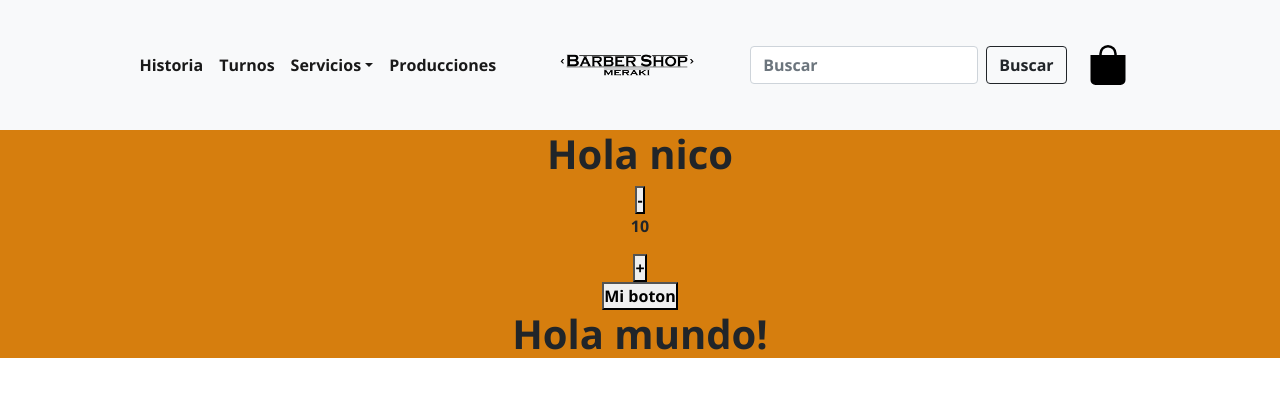
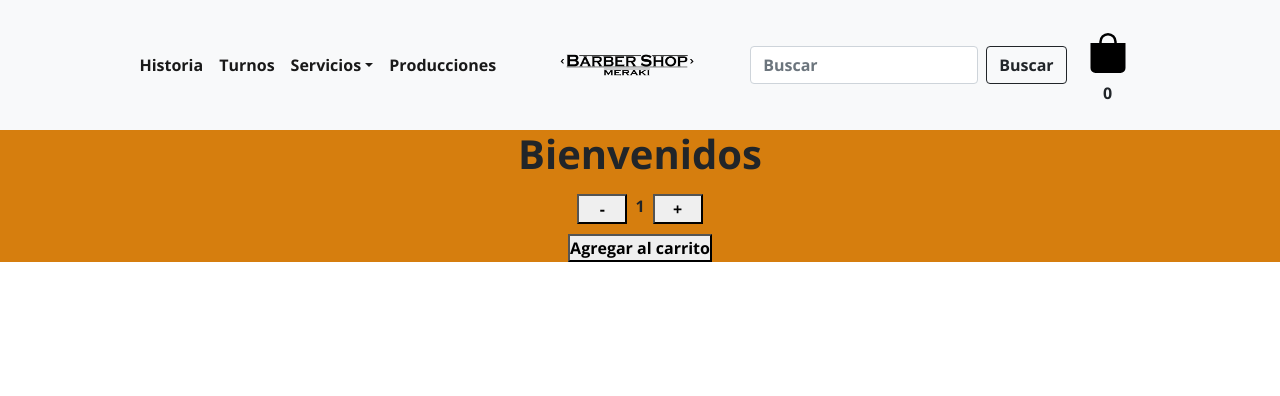
Before and after one commit to nicocerezo09/meraki, a React (Create React App) app: page / in a window 1280 px wide. Shown: the top 396 px of the page. Built offline with nearby package versions, Linux system fonts and the light colour scheme.

Commit message:
agregue un contador

```diff
--- a/src/App.css
+++ b/src/App.css
@@ -2,34 +2,3 @@
   text-align: center;
   background-color: #D67E0E;
 }
-
-
-@media (prefers-reduced-motion: no-preference) {
-  .App-logo {
-    animation: App-logo-spin infinite 20s linear;
-  }
-}
-
-.App-header {
-  background-color: #282c34;
-  min-height: 100vh;
-  display: flex;
-  flex-direction: column;
-  align-items: center;
-  justify-content: center;
-  font-size: calc(10px + 2vmin);
-  color: white;
-}
-
-.App-link {
-  color: #61dafb;
-}
-
-@keyframes App-logo-spin {
-  from {
-    transform: rotate(0deg);
-  }
-  to {
-    transform: rotate(360deg);
-  }
-}
--- a/src/App.js
+++ b/src/App.js
@@ -3,6 +3,7 @@ import Counter from './components/Counter/Counter';
 import NavBar from './components/NavBar/NavBar';
 import Button from './components/Button/Button';
 import ItemListContainer from './components/ItemListContainer/ItemListContainer';
+
 
 const App = () => {
   const myFunction = () => {
@@ -13,10 +14,9 @@ const App = () => {
     <>
       <div className="App">
         <NavBar />
-        <h1>Hola nico</h1>
+        <ItemListContainer greeting={'Bienvenidos'}/>
         <Counter />
-        <Button callback={myFunction} label="Mi boton" />
-        <ItemListContainer greeting={'Hola mundo!'}/>
+        <Button callback={myFunction} label="Agregar al carrito" />
       </div>
     </>
   );
--- /dev/null
+++ b/src/asyncmock.js
@@ -0,0 +1,15 @@
+//pseudo base de datos
+
+const products = [
+    { id: 1, name: 'iphone 12', price: 1000, category: 'celular', stock: '25', description: 'descripcion iphone 12'},
+    { id: 2, name: 'iphone 13', price: 1000, category: 'celular', stock: '25', description: 'descripcion iphone 12'},
+    { id: 3, name: 'iphone 12', price: 1000, category: 'celular', stock: '25', description: 'descripcion iphone 12'}
+]
+
+export const fakeFetch = () => {
+    return new Promise (resolve => {
+        setTimeout(() => {
+            resolve(products)
+        }, 2000)
+    })
+}
--- a/src/components/CartWidget/CartWidget.js
+++ b/src/components/CartWidget/CartWidget.js
@@ -1,11 +1,12 @@
 const CartWidget = () => {
-    return
+    return (
         <div>
-            <a class="nav-link active" href="#"><svg xmlns="http://www.w3.org/2000/svg" width="50" height="40" fill="black" class="bi bi-bag-fill" viewBox="0 0 16 16">
-            <path d="M8 1a2.5 2.5 0 0 1 2.5 2.5V4h-5v-.5A2.5 2.5 0 0 1 8 1zm3.5 3v-.5a3.5 3.5 0 1 0-7 0V4H1v10a2 2 0 0 0 2 2h10a2 2 0 0 0 2-2V4h-3.5z"/>
+            <a className='nav-link active' href='#'><svg xmlns='http://www.w3.org/2000/svg' width='50' height='40' fill='black' className='bi bi-bag-fill' viewBox='0 0 16 16'>
+            <path d='M8 1a2.5 2.5 0 0 1 2.5 2.5V4h-5v-.5A2.5 2.5 0 0 1 8 1zm3.5 3v-.5a3.5 3.5 0 1 0-7 0V4H1v10a2 2 0 0 0 2 2h10a2 2 0 0 0 2-2V4h-3.5z'/>
             </svg></a>
             0
         </div>
+        )
 }
 
 export default CartWidget
--- /dev/null
+++ b/src/components/Counter/Counter.css
@@ -0,0 +1,9 @@
+.BotonesHorizontal{
+    display: flex;
+    flex-direction: row;
+    justify-content: center;
+}
+.BotonesGrandes{
+    width: 50px;
+    height: 30px;
+}
--- a/src/components/Counter/Counter.js
+++ b/src/components/Counter/Counter.js
@@ -1,16 +1,17 @@
 import { useState, useEffect } from "react"
+import './Counter.css';
+const Counter = () => {
 
-const Counter = () => {
-    // console.log(useState())
+    const initial = 1
+    const stock = 7
 
-    // const myState = useState(0)
-    const [count, setCount] = useState(0)
-    // console.log(myState)
+    const [count, setCount] = useState(1)
+
 
     useEffect(() => {
         console.log('se acaba de montar el componente')
         setTimeout(() =>{
-            setCount(10)
+            setCount(1)
         }, 3000)
     }, [])
 
@@ -19,23 +20,23 @@ const Counter = () => {
     }, [count])
 
     const decrement = () => {
-        // console.log('decrement')
+        if (count > initial) {
         setCount(count -1)
+        }
     }
 
     const increment = () => {
-        // console.log('increment')
-        if (count < 10){
+        if (count < stock) {
         setCount(count + 1)
         }
     }
     console.log('se va a montar el componente')
 
     return(
-        <div>
-            <button onClick={decrement}>-</button>
-            <p>{count}</p>
-            <button onClick={increment}>+</button>
+        <div className="BotonesHorizontal">
+            <button onClick={decrement} className="BotonesGrandes">-</button>
+            <p className="mx-2">{count}</p>
+            <button onClick={increment} className="BotonesGrandes">+</button>
         </div>
     )
 }
--- /dev/null
+++ b/src/components/Item/Item.js
@@ -0,0 +1,13 @@
+const Item = ({name, img}) => {
+    return (
+        <section>
+            <picture>
+                <img src={img} alt={name} />
+            </picture>
+            <h3>{name}</h3>
+            <button>Ver detalle</button>
+        </section>
+    )
+}
+
+export default Item
--- /dev/null
+++ b/src/components/ItemList/ItemList.js
@@ -0,0 +1,11 @@
+import Item from '../Item/Item'
+
+const ItemList = ({products}) => {
+    return (
+        <ul>
+            {products.map(prod => <item key={prod.id} {...prod}/>)}
+        </ul>
+    )
+}
+
+export default ItemList
--- a/src/components/ItemListContainer/ItemListContainer.js
+++ b/src/components/ItemListContainer/ItemListContainer.js
@@ -1,7 +1,24 @@
+import { useState, useEffect } from "react"
+import { fakeFetch } from "../../asyncmock"
+import ItemList from "../ItemList/ItemList"
 const ItemListContainer = (props) => {
-    console.log(props.greeting)
+    const [products, setProducts] = useState([])
+
+    useEffect (() => {
+        fakeFetch().then( prods => {
+            setProducts(prods)
+        }).catch(error => {
+            console.log(error)
+        })
+    }, [])
+
+
+
     return(
+        <div>
         <h1>{props.greeting}</h1>
+        <ItemList products={products} />
+        </div>
     )
 }
 
--- a/src/components/NavBar/NavBar.js
+++ b/src/components/NavBar/NavBar.js
@@ -1,43 +1,44 @@
 import './NavBar.css'
+import CartWidget from '../CartWidget/CartWidget'
 
 const NavBar = (props) => {
     console.log(props)
     return(
-    <nav class="navbar navbar-expand-lg navbar-light bg-light pb-0 pt-0">
-        <div class="container-fluid">
-            <button class="navbar-toggler" type="button" data-bs-toggle="collapse" data-bs-target="#navbarSupportedContent" aria-controls="navbarSupportedContent" aria-expanded="false" aria-label="Toggle navigation">
-                <span class="navbar-toggler-icon"></span>
+    <nav className='navbar navbar-expand-lg navbar-light bg-light pb-0 pt-0'>
+        <div className='container-fluid'>
+            <button className='navbar-toggler' type='button' data-bs-toggle='collapse' data-bs-target='#navbarSupportedContent' aria-controls='navbarSupportedContent' aria-expanded='false' aria-label='Toggle navigation'>
+                <span className='navbar-toggler-icon'></span>
             </button>
-            <div class="collapse navbar-collapse justify-content-center mb-0 mt-0" id="navbarSupportedContent">
-                <ul class="navbar-nav me-5 mb-2 mb-lg-0">
-                    <li class="nav-item">
-                         <a class="nav-link active" aria-current="page" href="#">Historia</a>
+            <div className='collapse navbar-collapse justify-content-center mb-0 mt-0' id='navbarSupportedContent'>
+                <ul className='navbar-nav me-5 mb-2 mb-lg-0'>
+                    <li className='nav-item'>
+                         <a className='nav-link active' aria-current='page' href='#'>Historia</a>
                          </li>
-                    <li class="nav-item">
-                        <a class="nav-link active" href="#">Turnos</a>
+                    <li className='nav-item'>
+                        <a className='nav-link active' href='#'>Turnos</a>
                      </li>
-                    <li class="nav-item dropdown">
-                        <a class="nav-link dropdown-toggle active" href="#" id="navbarDropdown" role="button" data-bs-toggle="dropdown" aria-expanded="false">
+                    <li className='nav-item dropdown'>
+                        <a className='nav-link dropdown-toggle active' href='#' id='navbarDropdown' role='button' data-bs-toggle='dropdown' aria-expanded='false'>
                             Servicios
                         </a>
-                <ul class="dropdown-menu" aria-labelledby="navbarDropdown">
-                    <li><a class="dropdown-item" href="#">Corte</a></li>
-                    <li><a class="dropdown-item" href="#">Peinado</a></li>
-                    <li><a class="dropdown-item" href="#">Coloracion</a></li>
+                <ul className='dropdown-menu' aria-labelledby='navbarDropdown'>
+                    <li><a className='dropdown-item' href='#'>Corte</a></li>
+                    <li><a className='dropdown-item' href='#'>Peinado</a></li>
+                    <li><a className='dropdown-item' href='#'>Coloracion</a></li>
                 </ul>
                     </li>
-                    <li class="nav-item">
-                        <a class="nav-link active">Producciones</a>
+                    <li className='nav-item'>
+                        <a className='nav-link active'>Producciones</a>
                     </li>
                 </ul>
-                <img src={'./images/logo1.png'} alt="" width="150" height="130" class="me-5"/>
-            <form class="d-flex">
-                <input class="form-control me-2" type="search" placeholder="Buscar" aria-label="Search"/>
-                <button class="btn btn-outline-dark" type="submit">Buscar</button>
+                <img src={'./images/logo1.png'} alt='' width='150' height='130' className='me-5'/>
+            <form className='d-flex'>
+                <input className='form-control me-2' type='search' placeholder='Buscar' aria-label='Search'/>
+                <button className='btn btn-outline-dark' type='submit'>Buscar</button>
             </form>
-            <a class="nav-link active" href="#"><svg xmlns="http://www.w3.org/2000/svg" width="50" height="40" fill="black" class="bi bi-bag-fill" viewBox="0 0 16 16">
-            <path d="M8 1a2.5 2.5 0 0 1 2.5 2.5V4h-5v-.5A2.5 2.5 0 0 1 8 1zm3.5 3v-.5a3.5 3.5 0 1 0-7 0V4H1v10a2 2 0 0 0 2 2h10a2 2 0 0 0 2-2V4h-3.5z"/>
-            </svg></a>
+            <div>
+            <CartWidget />
+            </div>
             </div>
         </div>
                 </nav>
```
Also changed, not shown: src/components/Button/Button.js (line endings or trailing spaces), src/components/NavBar/NavBar.css (line endings or trailing spaces).
